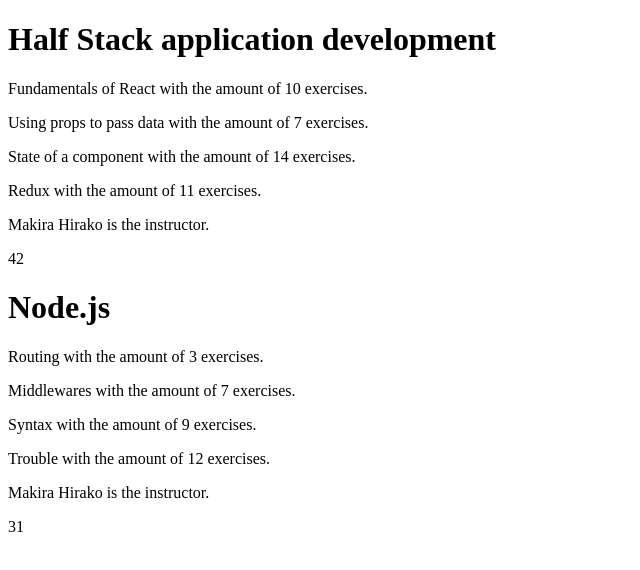
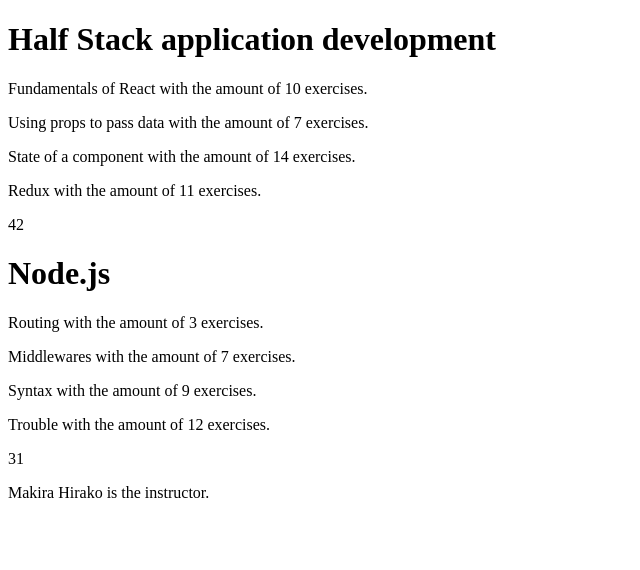
Before and after one commit to lukerabbitte/fullstackopen, a React (Vite) app in the folder part1/courseinfo/: page / in a window 1280 px wide. Shown: the top 570 px of the page, without its empty margins (0-640 px from the left). Built offline with nearby package versions, Linux system fonts and the light colour scheme.

Commit message:
Split components across src tree

```diff
--- a/part1/courseinfo/src/App.jsx
+++ b/part1/courseinfo/src/App.jsx
@@ -1,3 +1,6 @@
+import React from 'react';
+import Course from './components/Course';
+
 const App = () => {
   const courses = [
     {
@@ -55,60 +58,21 @@
   ]
 
   return (
-    courses.map(course => (
     <div>
-        <Header course={course.name} />
-        {course.parts.map(part => (
-          <Content part={part} />
+      {courses.map(course => (
+        <Course key={course.id} course={course} />
       ))}
       <Contact fullName='Makira Hirako' />
-        <Count parts={course.parts} />
     </div>
-    ))
-  )
+  );
 }
 
-{/* Card description={course.description} */}
-
-const Header = (props) => {
-
-  return (
-    <div>
-      <h1>
-        {props.course}
-      </h1>
-    </div>
-  )
-}
-
-const Content = (props) => {
+const Contact = (props) => {
 
   return (
       <>
       <p>
-        {props.part.name} with the amount of {props.part.exercises} exercises.
-      </p>
-    </>
-
-  )
-}
-
-const Count = ({ parts }) => {
-
-  const count = parts.reduce((sum, part) => sum + part.exercises, 0)
-
-  /*
-  // The long form of the reduce syntax
-  const count2 = parts.reduce((acc, cur) => {
-    acc += cur.exercises
-    return acc
-  }, 0)
-  */
-
-  return (
-    <>
-      <p>
-        {count}
+          {props.fullName} is the instructor.
       </p>
       </>
   )
@@ -139,16 +103,4 @@
   )
 }
 
-// Each react component is a function
-const Contact = (props) => {
-
-  return (
-    <>
-      <p>
-        {props.fullName} is the instructor.
-      </p>
-    </>
-  )
-}
-
 export default App;
--- /dev/null
+++ b/part1/courseinfo/src/components/Content.jsx
@@ -0,0 +1,15 @@
+import React from 'react';
+
+const Content = (props) => {
+
+    return (
+      <>
+        <p>
+          {props.part.name} with the amount of {props.part.exercises} exercises.
+        </p>
+      </>
+
+    )
+}
+
+export default Content
--- /dev/null
+++ b/part1/courseinfo/src/components/Count.jsx
@@ -0,0 +1,24 @@
+import React from 'react';
+
+const Count = ({ parts }) => {
+
+    const count = parts.reduce((sum, part) => sum + part.exercises, 0)
+
+    /*
+    // The long form of the reduce syntax
+    const count2 = parts.reduce((acc, cur) => {
+      acc += cur.exercises
+      return acc
+    }, 0)
+    */
+
+    return (
+      <>
+        <p>
+          {count}
+        </p>
+      </>
+    )
+}
+
+export default Count
--- /dev/null
+++ b/part1/courseinfo/src/components/Course.jsx
@@ -0,0 +1,17 @@
+// Course.jsx
+import React from 'react';
+import Header from './Header';
+import Content from './Content';
+import Count from './Count';
+
+const Course = ({ course }) => (
+  <div>
+    <Header course={course.name} />
+    {course.parts.map(part => (
+      <Content key={part.id} part={part} />
+    ))}
+    <Count parts={course.parts} />
+  </div>
+);
+
+export default Course;
--- /dev/null
+++ b/part1/courseinfo/src/components/Header.jsx
@@ -0,0 +1,14 @@
+import React from 'react';
+
+const Header = (props) => {
+
+    return (
+      <div>
+        <h1>
+          {props.course}
+        </h1>
+      </div>
+    )
+}
+
+export default Header
```
Lines whose indentation alone changed are shown as unchanged.
